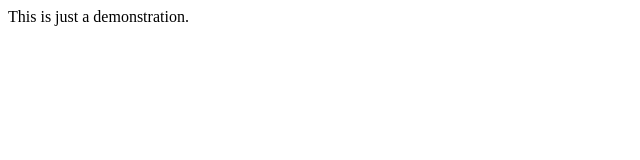
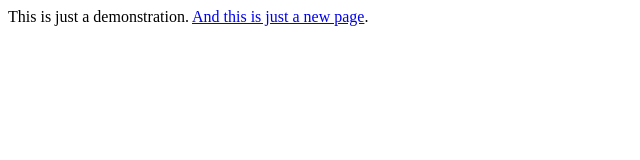
Before and after one commit to paulbradshaw/introtogithub, a plain HTML site: page index.html in a window 1280 px wide. Shown: the whole page, without its empty margins (0-640 px from the left). Drawn offline with Linux system fonts and the light colour scheme.

Commit message:
Update index.html

```diff
--- a/index.html
+++ b/index.html
@@ -1,5 +1,5 @@
 <html>
 <body>
-<p>This is just a demonstration.</p>
+  <p>This is just a demonstration. <a href="/newpage.html">And this is just a new page</a>.</p>
 </body>
 </html>
```
